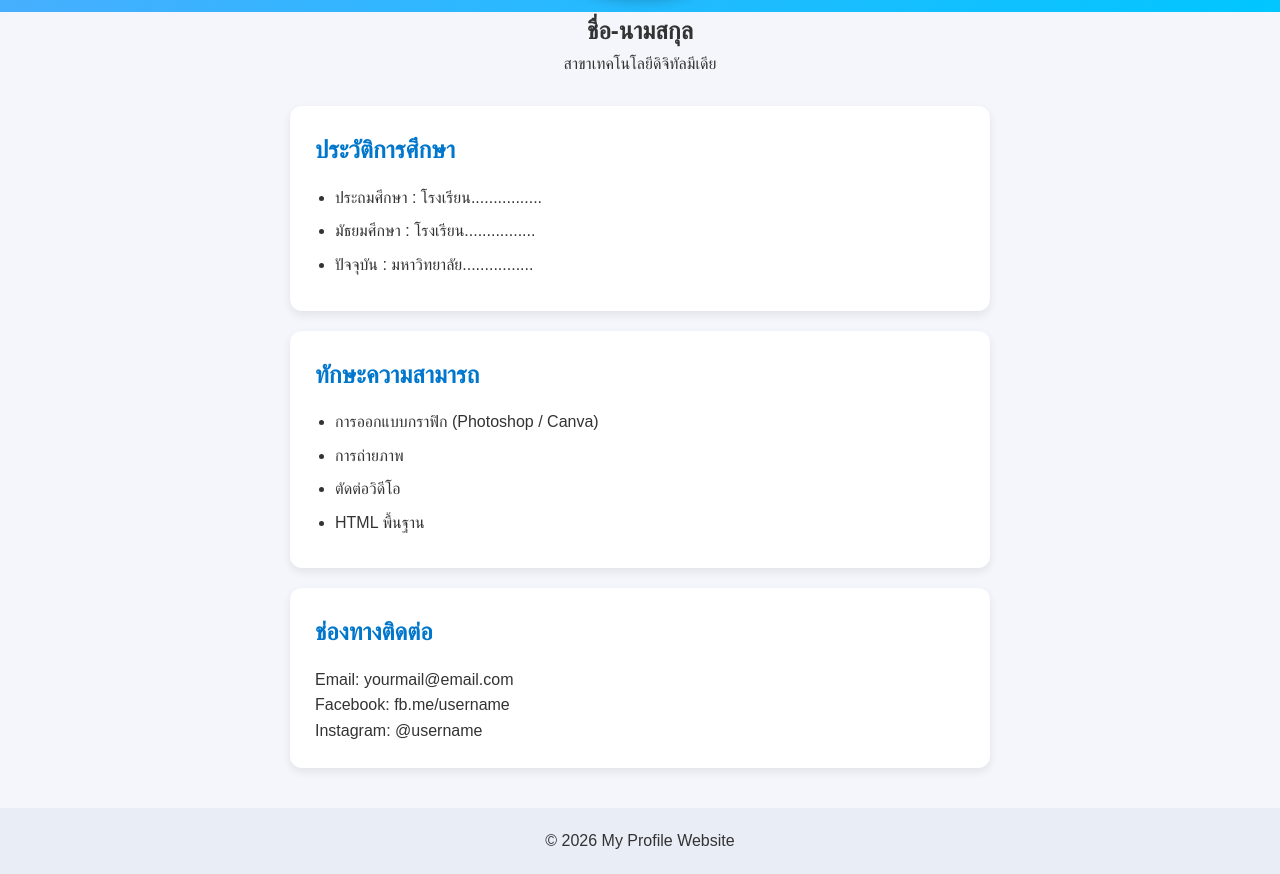
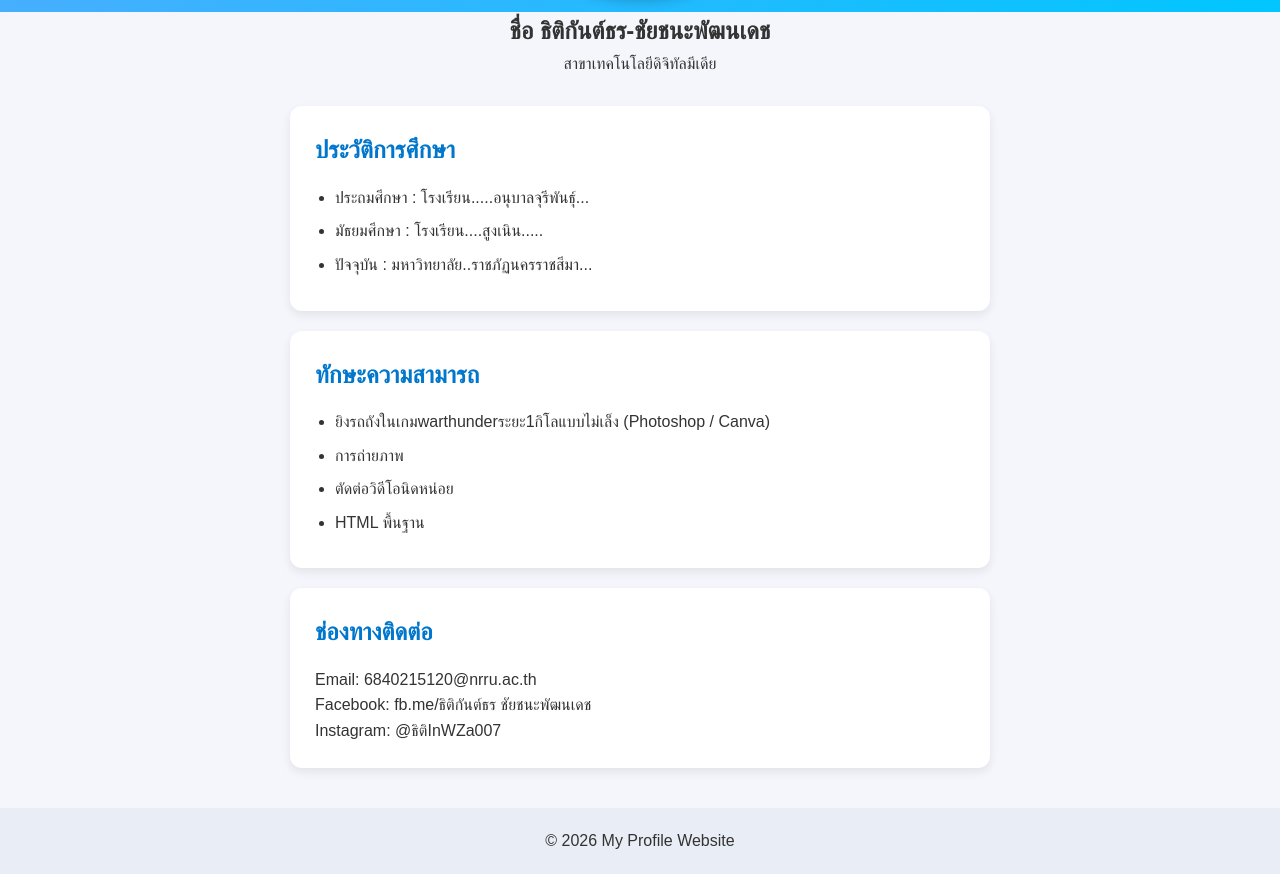
Before and after one commit to TITIEATLARB/TITILIKEYUM.github.io, a plain HTML site: page index.html in a window 1280 px wide. Shown: the part 155-1029 px from the top of the page. Drawn offline with Linux system fonts and the light colour scheme.

Commit message:
Revise profile details in index.html
Updated personal information and educational background.

```diff
--- a/index.html
+++ b/index.html
@@ -19,7 +19,7 @@
     <section class="profile">
         <img src="images/profile.jpg" alt="profile picture">
 
-        <h2>ชื่อ-นามสกุล</h2>
+        <h2>ชื่อ ธิติกันต์ธร-ชัยชนะพัฒนเดช</h2>
         <p>สาขาเทคโนโลยีดิจิทัลมีเดีย</p>
     </section>
 
@@ -27,9 +27,9 @@
     <section class="card">
         <h2>ประวัติการศึกษา</h2>
         <ul>
-            <li>ประถมศึกษา : โรงเรียน................</li>
-            <li>มัธยมศึกษา : โรงเรียน................</li>
-            <li>ปัจจุบัน : มหาวิทยาลัย................</li>
+            <li>ประถมศึกษา : โรงเรียน.....อนุบาลจุรีพันธุ์...</li>
+            <li>มัธยมศึกษา : โรงเรียน....สูงเนิน.....</li>
+            <li>ปัจจุบัน : มหาวิทยาลัย..ราชภัฏนครราชสีมา...</li>
         </ul>
     </section>
 
@@ -37,9 +37,9 @@
     <section class="card">
         <h2>ทักษะความสามารถ</h2>
         <ul>
-            <li>การออกแบบกราฟิก (Photoshop / Canva)</li>
+            <li> ยิงรถถังในเกมwarthunderระยะ1กิโลแบบไม่เล็ง (Photoshop / Canva)</li>
             <li>การถ่ายภาพ</li>
-            <li>ตัดต่อวิดีโอ</li>
+            <li>ตัดต่อวิดีโอนิดหน่อย</li>
             <li>HTML พื้นฐาน</li>
         </ul>
     </section>
@@ -47,9 +47,9 @@
     <!-- ติดต่อ -->
     <section class="card">
         <h2>ช่องทางติดต่อ</h2>
-        <p>Email: yourmail@email.com</p>
-        <p>Facebook: fb.me/username</p>
-        <p>Instagram: @username</p>
+        <p>Email: 6840215120@nrru.ac.th</p>
+        <p>Facebook: fb.me/ธิติกันต์ธร ชัยชนะพัฒนเดช</p>
+        <p>Instagram: @ธิติInWZa007</p>
     </section>
 
     <!-- ส่วนท้าย -->
@@ -58,4 +58,5 @@
     </footer>
 
 </body>
+
 </html>
```
